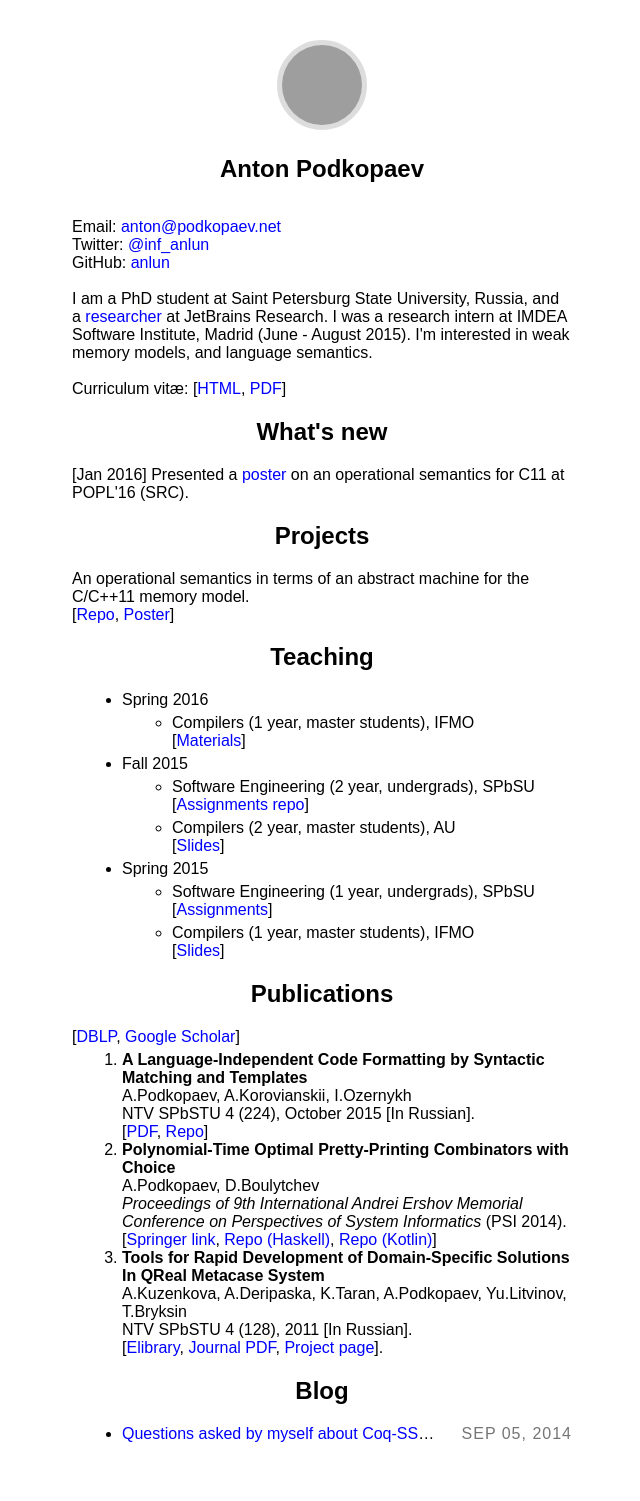
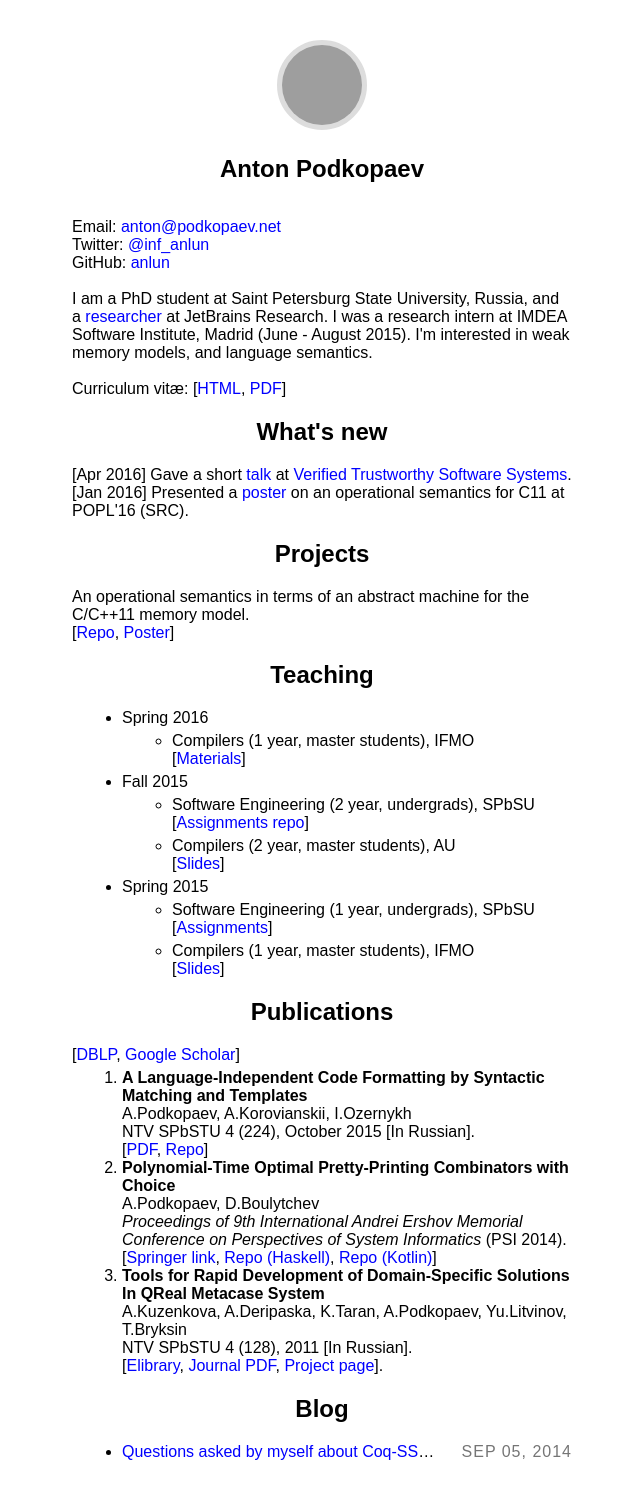
Before and after one commit to anlun/anlun.github.io, a Jekyll site: the page built from index.html, in a window 1280 px wide. Shown: the whole page, without its empty margins (318-958 px from the left). Built offline with Jekyll 4.4.1, drawn with Linux system fonts in a browser that asks for light colours; some web fonts are replaced; grey boxes are pictures that could not be loaded.

Commit message:
Updated news.

```diff
--- a/index.html
+++ b/index.html
@@ -39,6 +39,10 @@ Curriculum vitæ: [<a href="cv">HTML</a>, <a href="https://drive.google.com/file
 <div class="divider"></div>
 <section>
   <center><h1> What's new </h1></center>
+         [Apr 2016] Gave a short <a href="https://drive.google.com/file/d/0B3UPtzTx9FB1aTdtTTBQRWxQRlk/view?usp=sharing">talk</a>
+               at
+  <a href="https://verificationinstitute.org/event/verified-trustworthy-software-systems-specialist-meeting/">Verified Trustworthy Software Systems</a>.
+  <br/>
          [Jan 2016] Presented
          a <a href="https://drive.google.com/file/d/0B3UPtzTx9FB1M0NkQ0FFYTE1aFk/view?usp=sharing">poster</a>
          on an operational semantics for C11 at POPL'16 (SRC).
```
